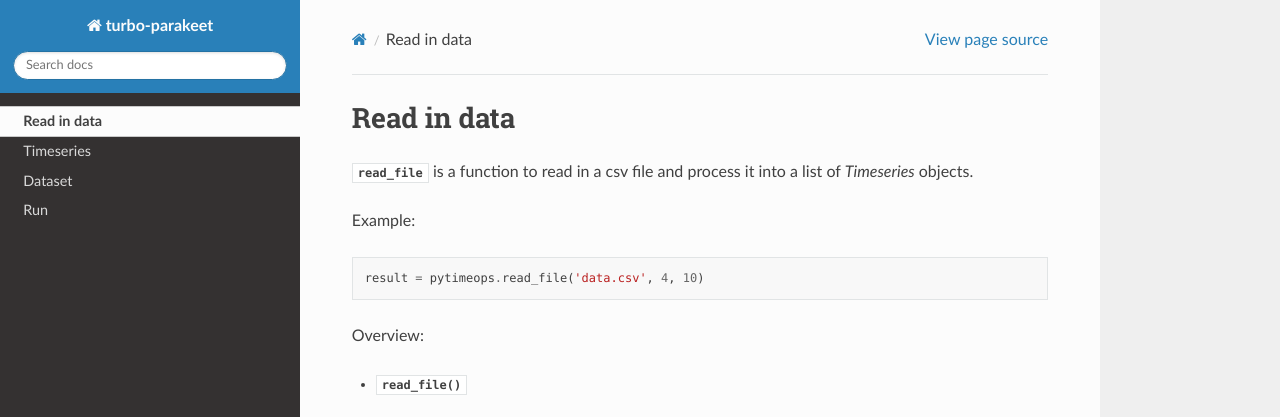
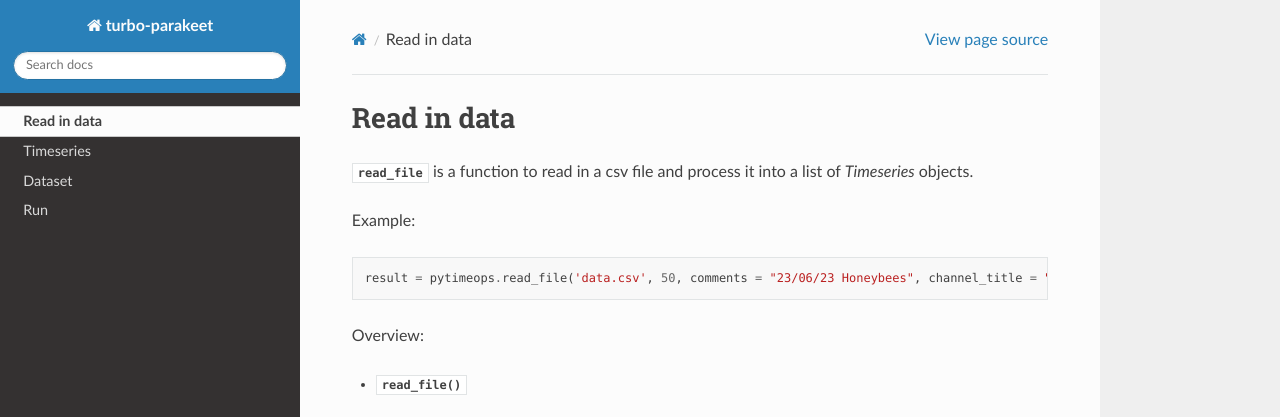
Before and after one commit to OxfordSchmidtAIFellows/turbo-parakeet, a Sphinx documentation site: the page built from docs/source/read_data.rst, in a window 1280 px wide, cut to the strip 0-417 px from the top of the page. Built offline with Sphinx 7.4.7 and the Read the Docs theme 2.0.0, drawn with Linux system fonts in a browser that asks for light colours.

Commit message:
update read_data example

```diff
--- a/docs/source/read_data.rst
+++ b/docs/source/read_data.rst
@@ -8,8 +8,7 @@ Read in data
 
 Example::
 
-    result = pytimeops.read_file('data.csv', 4, 10)
-
+    result = pytimeops.read_file('data.csv', 50, comments = "23/06/23 Honeybees", channel_title = "GRN")
 
 Overview:
 
```
